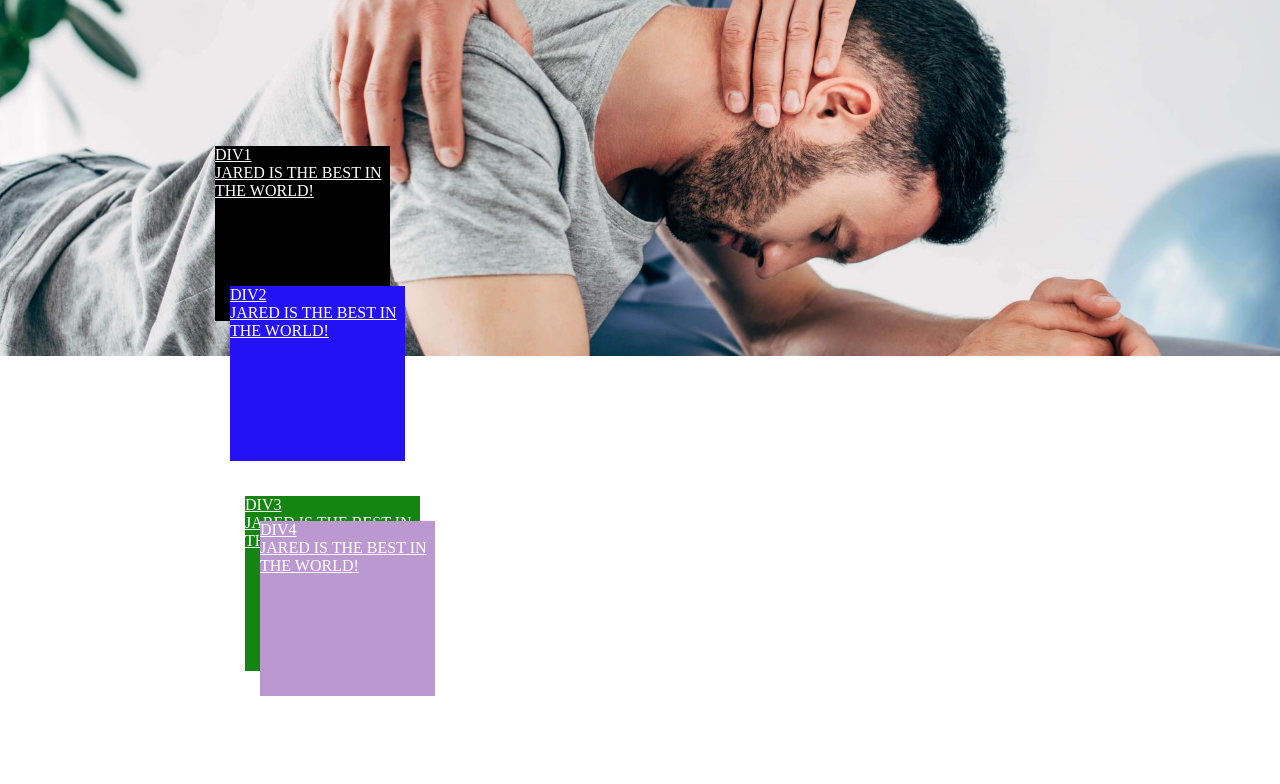
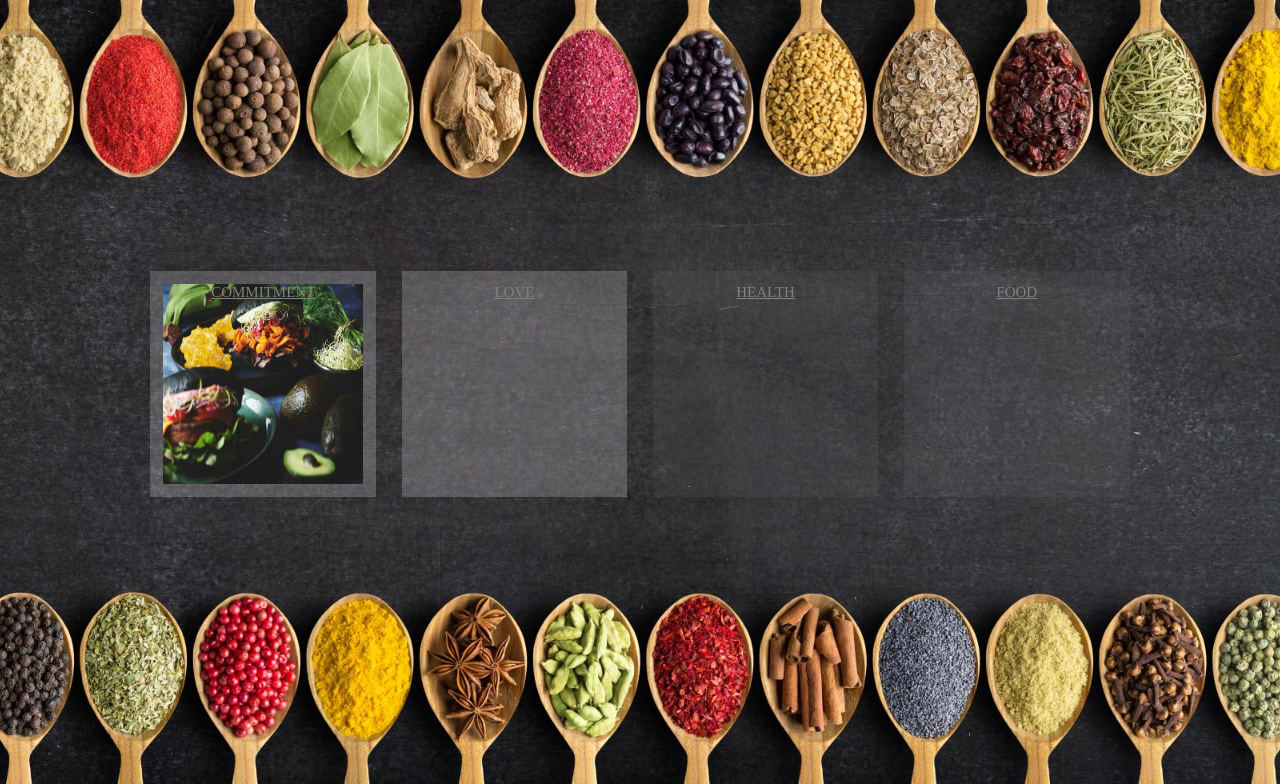
Before and after one commit to Jaredslocker21/jareds-playaground, a plain HTML site: page index.html in a window 1280 px wide. Shown: the part 54-838 px from the top of the page. Before the commit the page ends 800 px from the top, so only its background shows below. Drawn offline with Linux system fonts and the light colour scheme.

Commit message:
4 elements are in place and one element picture, heading in place

```diff
--- a/assets/css/style.css
+++ b/assets/css/style.css
@@ -3,13 +3,61 @@
     margin: 0;
 }
 
-#divs-container{
-    background-image: url(../images/resizedmalemassage.jpeg);
+body, html {
+    height: 100%;
+  }
+
+
+.divs-container {
+    background-image: url(../images/spoon\ spice\ resize.jpeg);
     background-repeat: no-repeat;
-    height: 100vh;
+    background-position: center;
+    background-repeat: no-repeat;
+    background-size: cover;
+    max-height: 100%;
     max-width: 100%;
-    max-height: 100%;
-    background-size: 100%;
+    height: 100%;
+    display: flex;
+
+    justify-content: center;
+    align-items: center;
+    flex-direction: row;
+
+
+
+
+}
+
+header{
+    font-family: cursive;
+    text-align: center;
+}
+
+
+.divs {
+    color: rgb(129, 129, 129);
+    font-size: 15px;
+    font-style: italic bold uppercase;
+
+
+
+    font-family: 'Times New Roman', Times, serif;
+    width: 200px;
+    height: 200px;
+    text-align: center;
+    padding: 1%;
+    margin: 1%;
+
+
+
+
+   /*
+    clear: both;
+    padding: 1%;
+    display: inline-block;
+    margin: center;
+*/
+}
 
 
 
@@ -17,63 +65,62 @@
 
 
 
-}
 
-.divs {
-    color: #ffffff;
-    width: 175px;
-    height: 175px;
+
+.div-1 {
+
+    background-image: url(../images/two\ monkeys\ hamburger.jpg) ;
+    background-repeat: no-repeat;
+    background-position: center;
+    background-repeat: no-repeat;
+    background-size: 200px 200px;
+
+
+    text-decoration: underline;
+    text-transform: uppercase;
+    position: relative;
+    background-color:rgba(255, 255, 255, 0.2);
 
 
 
 
-
-
-
-}
-
-
-.div-1 {
-    text-decoration: underline;
-    text-transform: uppercase;
-    position: relative;
-    background-color: black;
-    left: 215px;
+    /*left: 50%;
     top: 200px;
-
     z-index: 1;
-
-
+    display: block;
+    */
 }
 
 .div-2 {
     text-decoration: underline;
     text-transform: uppercase;
-    position: relative;
-    left: 230px;
-    top: 165px;
-    background-color: rgb(36, 17, 244);
+    background-color: rgba(255, 255, 255, 0.2);
+    /*position: relative;
+    left: 50%;
+    top: 200px;
+
     z-index: 2;
-
+    */
 }
 
 .div-3 {
     text-decoration: underline;
     text-transform: uppercase;
     position: relative;
-    left: 245px;
-    top: 200px;
-    background-color: #148510;
+    background-color:rgb(97, 96, 99, 0.2);
+    /* left: 39%;
+    bottom: 227px;
+
     z-index: 3;
-
+    */
 }
 .div-4 {
     text-decoration: underline;
     text-transform: uppercase;
     position: relative;
-    background-color:#bc98d1;
-    left: 260px;
-    top:50px;
+    background-color:rgb(97, 96, 99, 0.2);
+  /*  left: 39%;
+    bottom: 227px;
     z-index: 4;
-
+*/
 }
--- a/index.html
+++ b/index.html
@@ -11,12 +11,20 @@
 
 </head>
 <body>
-    <div id="divs-container">
-        <div class="div-1 divs">Div1<br>JAred is the best in the world!</div>
-        <div class="div-2 divs">Div2<br>JAred is the best in the world!</div>
-        <div class="div-3 divs">Div3<br>JAred is the best in the world!</div>
-        <div class="div-4 divs">Div4<br>JAred is the best in the world!</div>
+    <header>
+        <H1>
+            I have the best GF
+        </H1>
+    </header>
+    <div class="divs-container">
 
+            <div class="div-1 divs">Commitment</div>
+            <div class="div-2 divs">Love</div>
+            <div class="div-3 divs">health</div>
+            <div class="div-4 divs">Food</div>
     </div>
 </body>
+<footer>
+
+</footer>
 </html>
```
Also changed, not shown: assets/images/resizedmalemassage.jpeg (deleted), assets/images/spoon spice resize.jpeg (added), assets/images/two monkeys hamburger.jpg (added).
